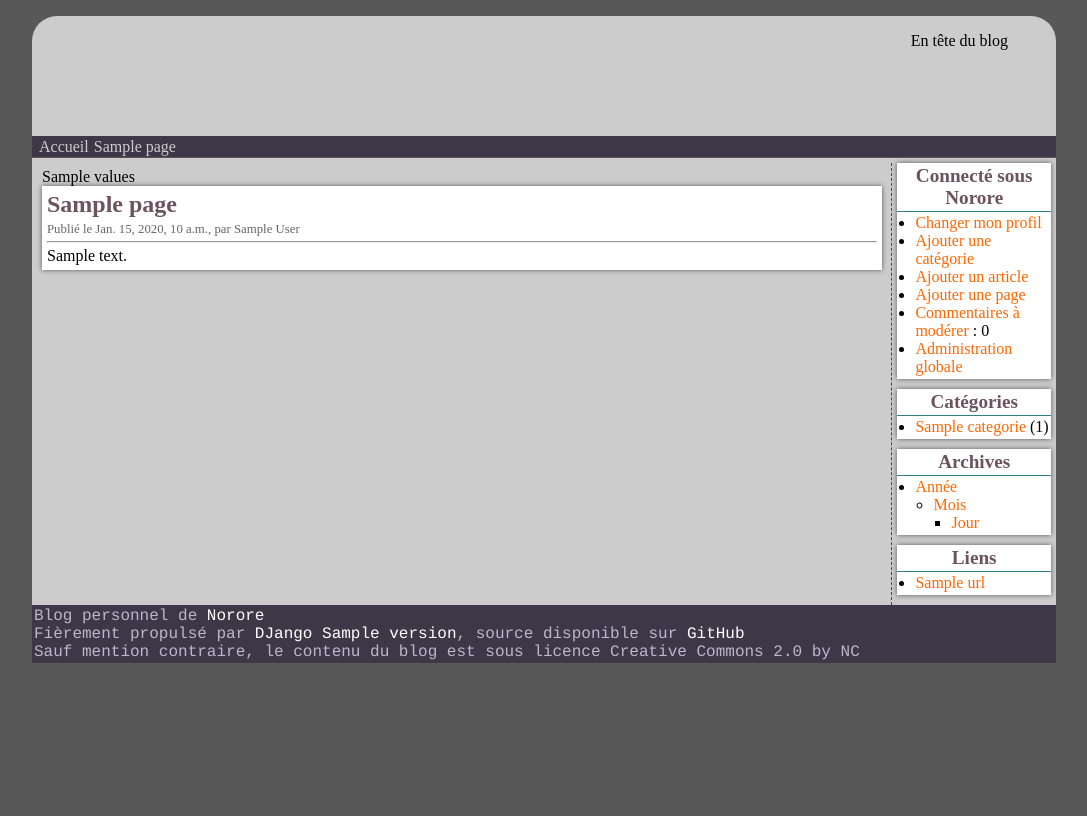
After one commit to Norore/blog-django, a Django app: template blog/templates/show_page.html in a window 1280 px wide. The commit adds this page. Shown: the whole page, without its empty margins (96-1183 px from the left). Run offline with Django 3.2, Linux system fonts and the light colour scheme; the template is opened without the code that fills it: most values are stand-ins (such as "Sample title", 1, 10 or a date in 2020).

Commit message:
Add show one page

```diff
--- a/blog/blog/urls.py
+++ b/blog/blog/urls.py
@@ -20,6 +20,7 @@ from django.conf import settings
 from django.conf.urls.static import static
 
 urlpatterns = [
-    url(r'^$', views.index),
+    url(r'^$', views.index, name='index'),
+    url(r'page/(?P<page>[0-9]+)/$', views.show_page),
     url(r'^admin/', include(admin.site.urls)),
 ] + static(settings.MEDIA_URL, document_root=settings.MEDIA_ROOT)
--- a/blog/static/css/stylesheet.css
+++ b/blog/static/css/stylesheet.css
@@ -57,7 +57,7 @@ nav#mainmenu ul li a:hover{
 
 /* main section part */
 section#main {
-    clear: right;
+    clear: both;
     background: #ccc;
     width: 80%;
     margin: 0 auto;
@@ -90,9 +90,11 @@ aside#quickmenu section{
     box-shadow: 0 0 5px #585858;
     margin: 0 auto;
     margin-bottom: 10px;
+    padding-bottom: 3px;
 }
 aside#quickmenu section header{
     border-bottom: 1px solid #2f8282;
+    margin-bottom: 2px;
 }
 aside#quickmenu section header h1{
     font-size: 1.2em;
--- a/blog/templates/base.html
+++ b/blog/templates/base.html
@@ -75,7 +75,7 @@
         </section>
         <footer id="mainfooter">
             <p>Blog personnel de <a href="http://www.norore.fr">Norore</a><br />
-            Fièrement propulsé par <a href="https://www.djangoproject.com/">DJango 1.8.6</a>, source disponible sur <a href="https://github.com/Norore/blog-django">GitHub</a><br />
+            Fièrement propulsé par <a href="https://www.djangoproject.com/">DJango {{ version }}</a>, source disponible sur <a href="https://github.com/Norore/blog-django">GitHub</a><br />
             Sauf mention contraire, le contenu du blog est sous licence Creative Commons 2.0 by NC</p>
         </footer>
     </body>
--- /dev/null
+++ b/blog/templates/show_page.html
@@ -0,0 +1,18 @@
+{% extends "base.html" %}
+
+{% block title %}{{ page.title }}{% endblock %}
+
+{% block content %}
+
+{{ page.values }}
+
+<article>
+    <header>
+        <h1>{{ page.title }}</h1>
+        <p>Publié le {{ page.creation_date }}, par {{ page.author }}</p>
+        <hr />
+    </header>
+    {{ page.content }}
+</article>
+
+{% endblock %}
```
Also changed, not shown: blog/Blog/views.py (+24 -8 lines), blog/templates/home.html (+8 -4 lines).
